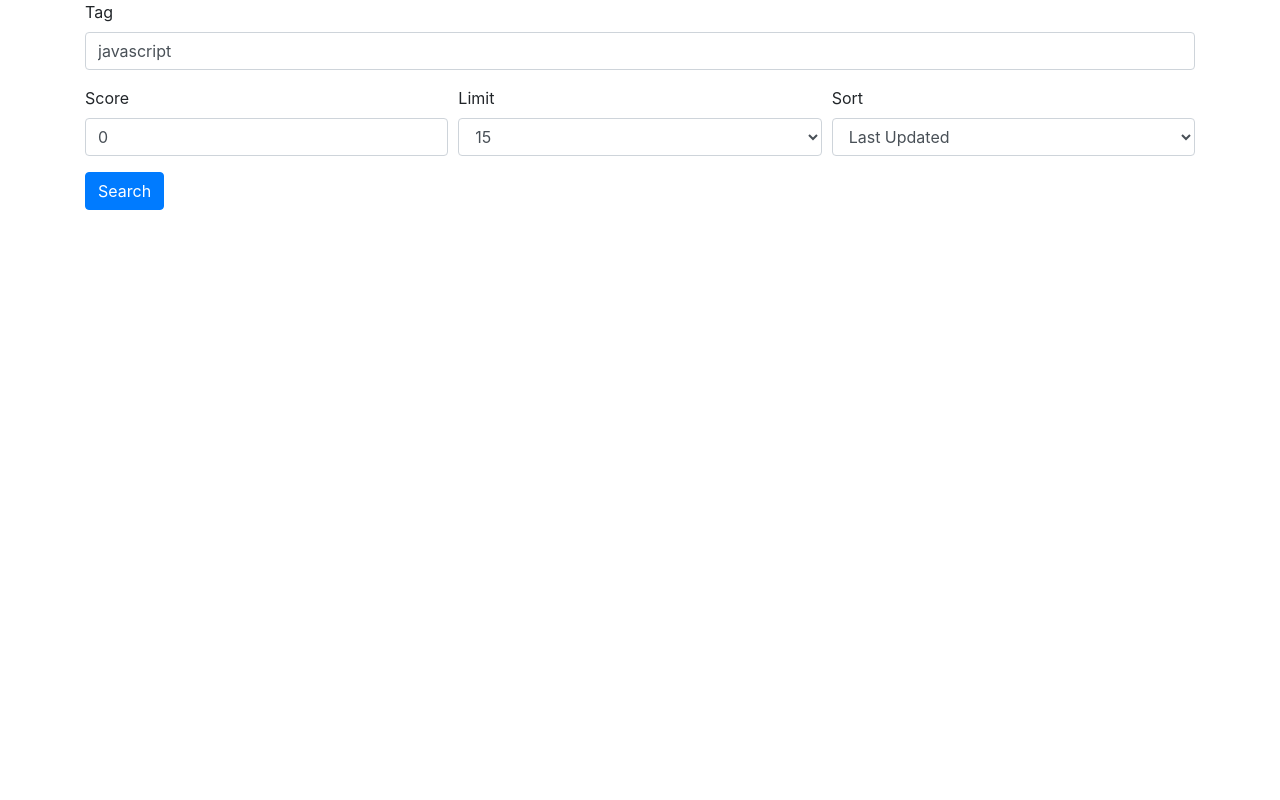
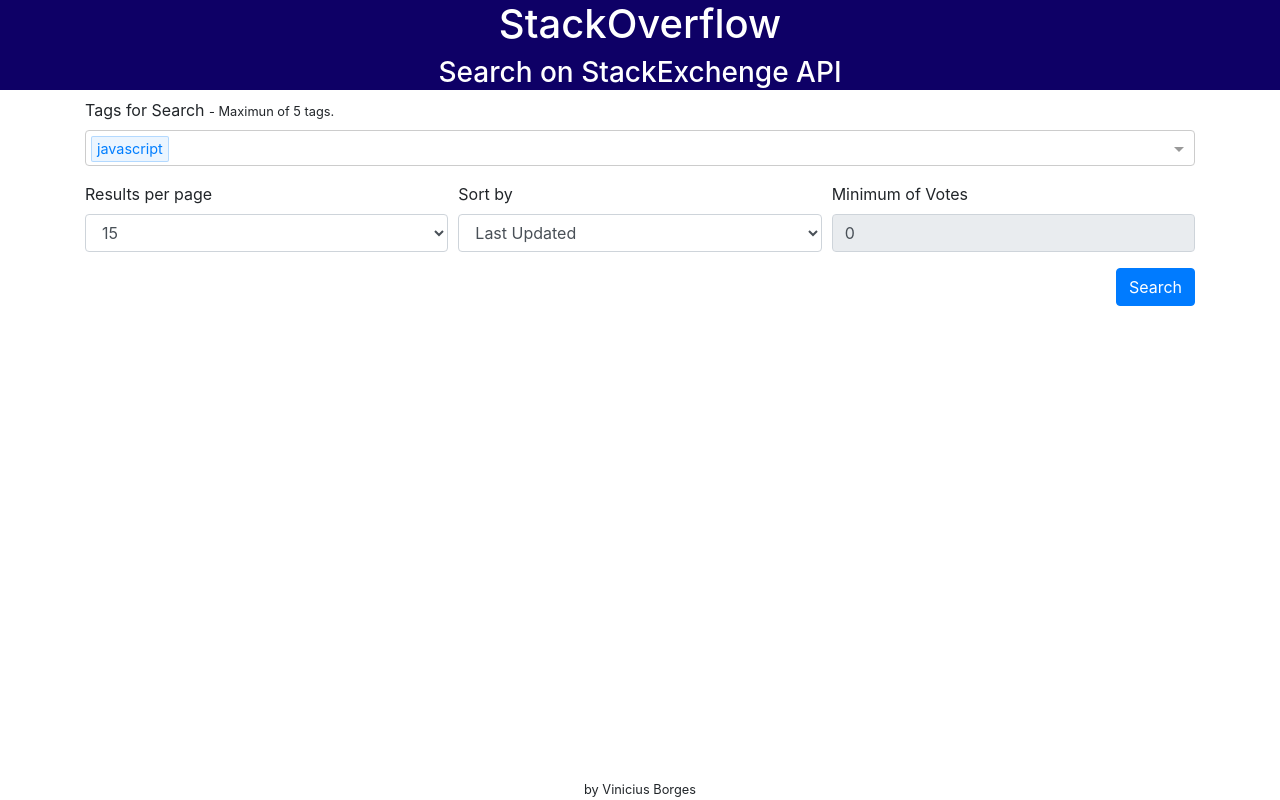
Before and after one commit to viniciusborges23/stackoverflow-api-search, a React (Create React App) app in the folder client/: page / in a window 1280 px wide. Built offline with nearby package versions, Linux system fonts and the light colour scheme.

Commit message:
changes layout and validates tags

```diff
--- a/client/package.json
+++ b/client/package.json
@@ -14,7 +14,8 @@
     "react": "^16.2.0",
     "react-apollo": "^2.0.4",
     "react-dom": "^16.2.0",
-    "react-scripts": "1.1.1"
+    "react-scripts": "1.1.1",
+    "react-select": "^1.2.1"
   },
   "scripts": {
     "build-css": "node-sass-chokidar src/ -o src/",
--- a/client/src/components/Footer.js
+++ b/client/src/components/Footer.js
@@ -3,7 +3,7 @@
 const Footer = () => {
   return (
     <footer>
-      <div className="container">
+      <div className="container text-center fixed-bottom">
         <small>by Vinicius Borges</small>
       </div>
     </footer>
--- a/client/src/components/Header.js
+++ b/client/src/components/Header.js
@@ -3,8 +3,9 @@
 const Header = () => {
   return (
     <header>
-      <div className="container">
+      <div className="container text-center">
         <h1>StackOverflow</h1>
+        <h3>Search on StackExchenge API</h3>
       </div>
     </header>
   );
--- /dev/null
+++ b/client/src/components/Loading.js
@@ -0,0 +1,7 @@
+import React from 'react';
+
+const Loading = () => {
+  return <div className="text-center">Loading...</div>;
+};
+
+export default Loading;
--- a/client/src/components/QuestionsList.js
+++ b/client/src/components/QuestionsList.js
@@ -1,10 +1,8 @@
 import React, { Component } from 'react';
 
+import Loading from './Loading';
+
 class QuestionsList extends Component {
-  // constructor(props) {
-  //   super(props);
-  // }
-
   renderTags(tags) {
     return tags.map(tag => (
       <span key={tag} className="badge badge-info">
@@ -12,24 +10,43 @@
       </span>
     ));
   }
+
   renderList() {
+    if (this.props.loading) {
+      return <Loading />;
+    }
     return this.props.questions.map(question => {
       return (
         <div key={question.question_id} className="list-group-item flex-column align-items-start">
           <div className="row">
             <div className="col col-md-2">
-              <p>{question.score} votes</p>
-              <p>{question.answer_count} answer</p>
-              <small>{question.view_count} views</small>
+              <p className="text-center">
+                {question.score}
+                <br />votes
+              </p>
+              <p className="text-center">
+                {question.answer_count}
+                <br />answer
+              </p>
+              <p className="text-center">
+                <small>{question.view_count} views</small>
+              </p>
             </div>
             <div className="col col-md-8">
               <h5>{question.title}</h5>
-              {this.renderTags(question.tags)}
+              <p>{this.renderTags(question.tags)}</p>
+              <small>
+                <a href={question.link} target="_blank">
+                  View more
+                </a>
+              </small>
             </div>
             <div className="col col-md-2">
               <small>{question.creation_date}</small>
               <img src={question.owner.profile_image} alt={question.owner.display_name} className="img-thumbnail" />
-              <p>{question.owner.display_name}</p>
+              <p className="text-center">
+                <small>{question.owner.display_name}</small>
+              </p>
             </div>
           </div>
         </div>
--- a/client/src/components/Search.js
+++ b/client/src/components/Search.js
@@ -1,54 +1,76 @@
 import React, { Component } from 'react';
+import { Creatable } from 'react-select';
+import 'react-select/dist/react-select.css';
 
 class Search extends Component {
+  constructor(props) {
+    super(props);
+
+    this.state = {
+      tagOptions: [
+        { value: 'php', label: 'php' },
+        { value: 'reactjs', label: 'reactjs' },
+        { value: 'java', label: 'java' },
+        { value: 'c++', label: 'c++' },
+        { value: 'c#', label: 'c#' },
+        { value: 'python', label: 'python' },
+        { value: 'jquery', label: 'jquery' },
+        { value: 'html', label: 'html' },
+        { value: 'ios', label: 'ios' },
+        { value: 'android', label: 'android' }
+      ]
+    };
+  }
+
+  handleSortChange(e) {
+    const value = e.target.value;
+    const scoreElement = document.getElementById('score');
+    if (value === 'votes') {
+      scoreElement.removeAttribute('disabled');
+    } else {
+      scoreElement.setAttribute('disabled', true);
+      this.props.filters.score = 0;
+    }
+    this.props.onSortChange(e.target.value);
+  }
+
   render() {
     return (
       <div>
         <form onSubmit={this.props.onSubmit}>
           <div className="form-group">
-            <label htmlFor="tags">Tag</label>
-            <input
-              type="text"
-              className="form-control"
-              id="tags"
-              placeholder="javascript"
-              onChange={e => this.props.onTagsChange(e.target.value)}
+            <label htmlFor="tags">
+              Tags for Search <small> - Maximun of 5 tags.</small>
+            </label>
+            <Creatable
+              multi={true}
+              clearable={false}
+              options={this.state.tagOptions}
+              onChange={value => this.props.onTagsChange(value)}
               value={this.props.filters.tags}
             />
           </div>
           <div className="form-row">
             <div className="form-group col-md-4">
-              <label htmlFor="score">Score</label>
-              <input
-                type="number"
-                className="form-control"
-                id="score"
-                placeholder="10"
-                onChange={e => this.props.onScoreChange(e.target.value)}
-                value={this.props.filters.score}
-              />
-            </div>
-            <div className="form-group col-md-4">
-              <label htmlFor="limit">Limit</label>
+              <label htmlFor="limit">Results per page</label>
               <select
                 className="form-control"
                 id="limit"
                 onChange={e => this.props.onLimitChange(e.target.value)}
                 value={this.props.filters.limit}
               >
-                <option value="5">5</option>
                 <option value="15">15</option>
-                <option value="25">25</option>
+                <option value="30">30</option>
                 <option value="50">50</option>
                 <option value="100">100</option>
               </select>
             </div>
             <div className="form-group col-md-4">
-              <label htmlFor="sort">Sort</label>
+              <label htmlFor="sort">Sort by</label>
               <select
                 className="form-control"
                 id="sort"
-                onChange={e => this.props.onSortChange(e.target.value)}
+                onChange={this.handleSortChange.bind(this)}
                 value={this.props.filters.sort}
               >
                 <option value="activity">Last Updated</option>
@@ -56,10 +78,23 @@
                 <option value="votes">Highest Voted</option>
               </select>
             </div>
+            <div className="form-group col-md-4">
+              <label htmlFor="score">Minimum of Votes</label>
+              <input
+                disabled
+                type="number"
+                className="form-control"
+                id="score"
+                onChange={e => this.props.onScoreChange(e.target.value)}
+                value={this.props.filters.score}
+              />
+            </div>
           </div>
-          <button type="submit" className="btn btn-primary mb-2">
-            Search
-          </button>
+          <div className="d-flex justify-content-end">
+            <button type="submit" className="btn btn-primary mb-2">
+              Search
+            </button>
+          </div>
         </form>
       </div>
     );
--- a/client/src/containers/App.js
+++ b/client/src/containers/App.js
@@ -1,12 +1,16 @@
 import React, { Component } from 'react';
 
 import SearchPage from '../containers/SearchPage';
+import Header from '../components/Header';
+import Footer from '../components/Footer';
 
 class App extends Component {
   render() {
     return (
       <div className="App">
+        <Header />
         <SearchPage />
+        <Footer />
       </div>
     );
   }
--- a/client/src/containers/SearchPage.js
+++ b/client/src/containers/SearchPage.js
@@ -11,8 +11,9 @@
 
     this.state = {
       questions: [],
+      loading: false,
       filters: {
-        tags: 'javascript',
+        tags: [{ value: 'javascript', label: 'javascript', clearableValue: false }],
         score: 0,
         limit: 15,
         sort: 'activity'
@@ -27,6 +28,13 @@
   }
 
   handleTagsChange(tags) {
+    if (tags.length > 5) return;
+    tags = tags.map(({ value, label }) => {
+      return {
+        value: value.replace(/ /g, '-'),
+        label: label.replace(/ /g, '-')
+      };
+    });
     this.setState({ filters: { ...this.state.filters, tags } });
   }
 
@@ -44,14 +52,17 @@
 
   async onSubmit(event) {
     event.preventDefault();
-    // console.log(this.props);
-    // console.log(this.state);
-    const { tags, limit, score, sort } = this.state.filters;
+
+    const tags = this.state.filters.tags.map(tag => tag.value).join(';');
+
+    this.setState({ loading: true });
+
     const result = await this.props.client.query({
       query: FeedQuestions,
-      variables: { tags, limit, score, sort }
+      variables: { ...this.state.filters, tags }
     });
-    this.setState({ questions: result.data.questions });
+
+    this.setState({ questions: result.data.questions, loading: false });
   }
 
   render() {
@@ -65,7 +76,7 @@
           onScoreChange={this.handleScoreChange}
           onSortChange={this.handleSortChange}
         />
-        <QuestionsList questions={this.state.questions} />
+        <QuestionsList loading={this.state.loading} questions={this.state.questions} />
       </div>
     );
   }
--- /dev/null
+++ b/client/src/index.css
@@ -0,0 +1,4 @@
+header {
+  background-color: #0e0066;
+  color: #ffffff;
+}
--- a/client/src/index.js
+++ b/client/src/index.js
@@ -7,7 +7,7 @@
 import { ApolloProvider } from 'react-apollo';
 
 import 'bootstrap/dist/css/bootstrap.min.css';
-import './index.scss';
+import './index.css';
 import App from './containers/App';
 import registerServiceWorker from './registerServiceWorker';
 
```
Also changed, not shown: client/public/index.html (+0 -8 lines), client/public/js/tagging.min.js (added), 2 other files (tests, documents, lock files or other folders).
